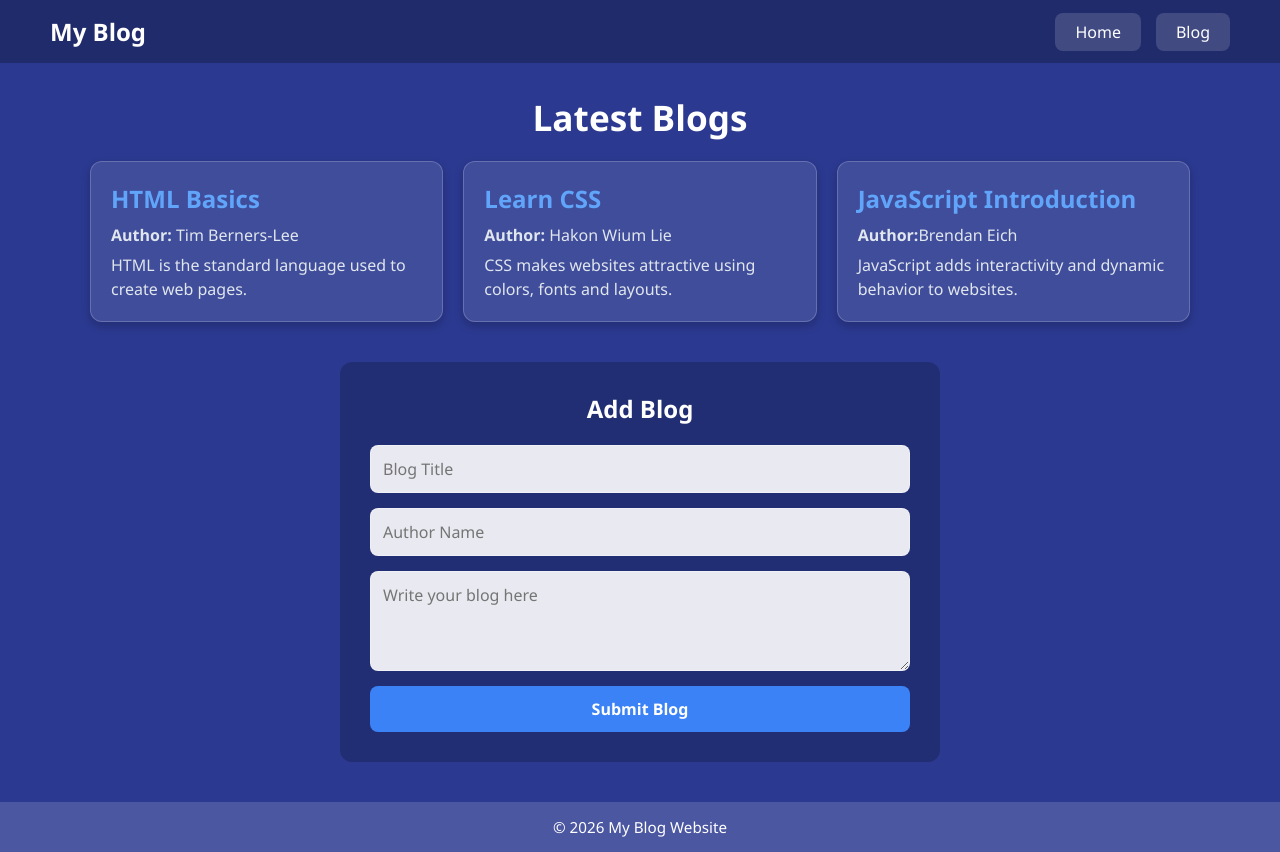
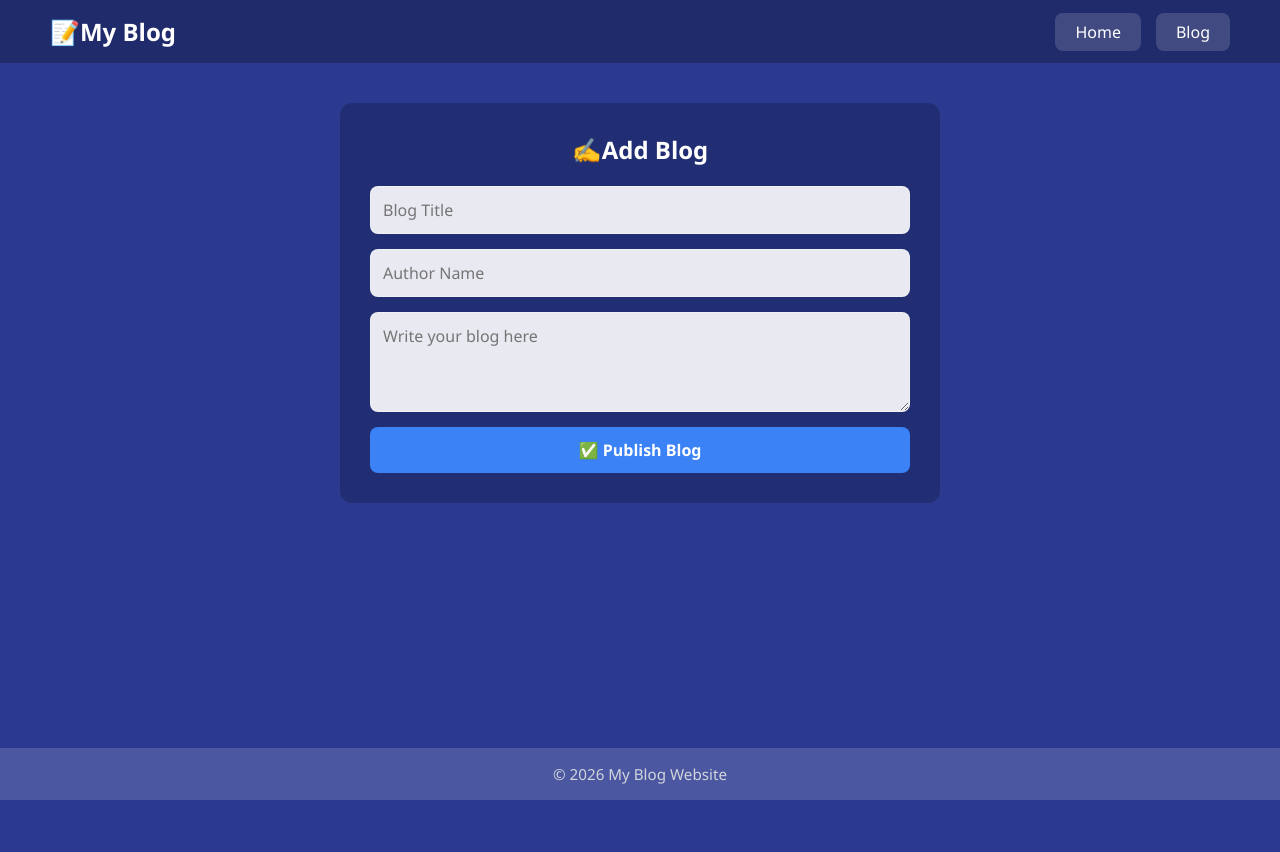
Before and after one commit to Kundaram11/FullStack-Development, a plain HTML site: page Blog.html in a window 1280 px wide. After the commit the page ends 800 px from the top, so only its background shows below. Drawn offline with Linux system fonts and the light colour scheme.

Commit message:
Blog.html

```diff
--- a/Blog.html
+++ b/Blog.html
@@ -11,7 +11,7 @@
 
 <nav>
 
-    <div class="logo">My Blog</div>
+    <div class="logo">📝My Blog</div>
 
     <ul>
         <li><a href="index.html">Home</a></li>
@@ -20,33 +20,11 @@
 
 </nav>
 
-<h1 class="title">Latest Blogs</h1>
 
-<section class="blogs">
-
-<div class="card">
-<h2>HTML Basics</h2>
-<p><strong>Author:</strong> Tim Berners-Lee </p>
-<p>HTML is the standard language used to create web pages.</p>
-</div>
-
-<div class="card">
-<h2>Learn CSS</h2>
-<p><strong>Author:</strong> Hakon Wium Lie</p>
-<p>CSS makes websites attractive using colors, fonts and layouts.</p>
-</div>
-
-<div class="card">
-<h2>JavaScript Introduction</h2>
-<p><strong>Author:</strong>Brendan Eich</p>
-<p>JavaScript adds interactivity and dynamic behavior to websites.</p>
-</div>
-
-</section>
 
 <section class="form-section">
 
-<h2>Add Blog</h2>
+<h2>✍️Add Blog</h2>
 
 <form id="blogForm">
 
@@ -65,14 +43,14 @@ id="description"
 placeholder="Write your blog here"></textarea>
 
 <button type="submit">
-Submit Blog
+✅ Publish Blog
 </button>
 
 </form>
 
 </section>
 
-<footer>
+<footer class="footer">
 
 <p>&copy; 2026 My Blog Website</p>
 
```
